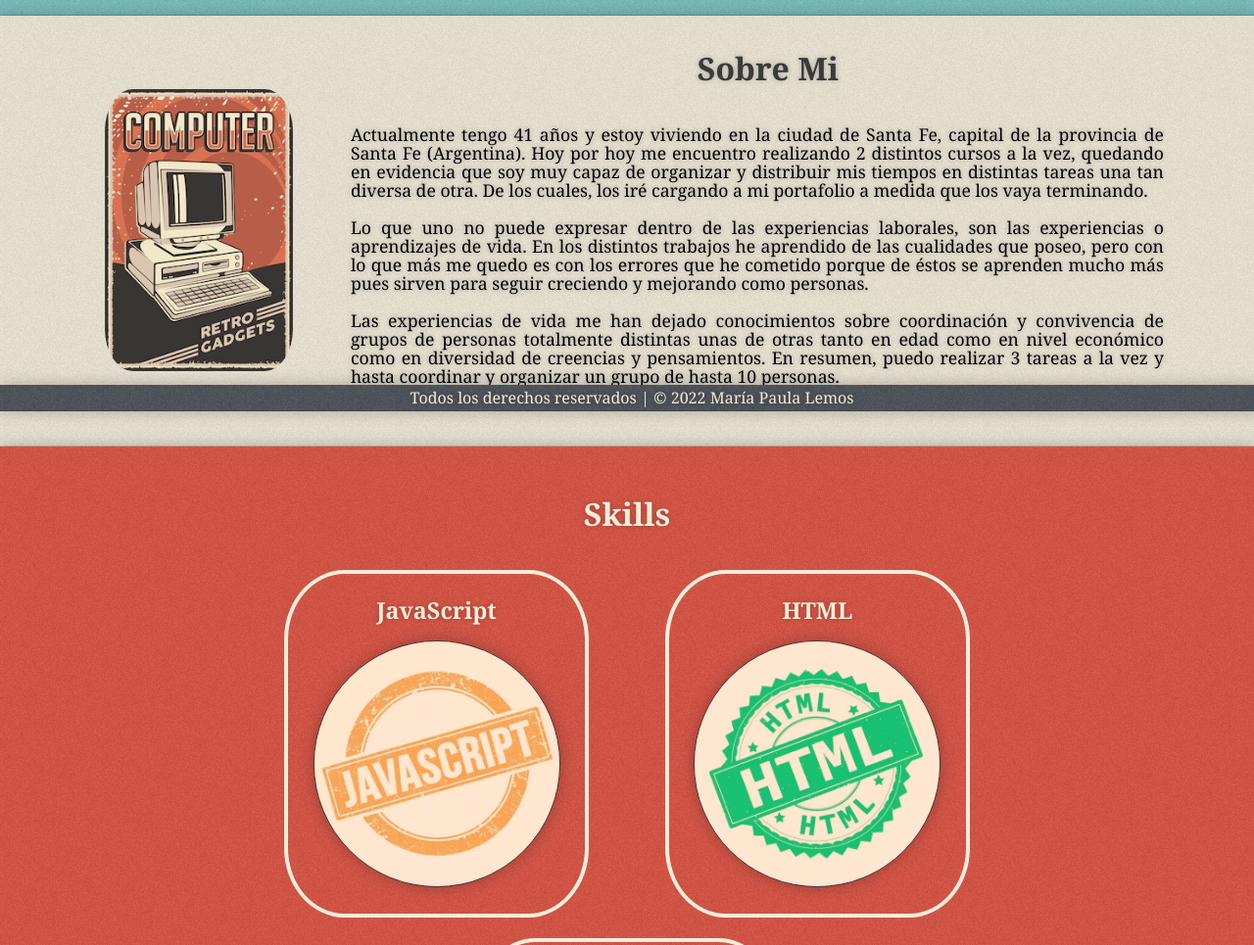
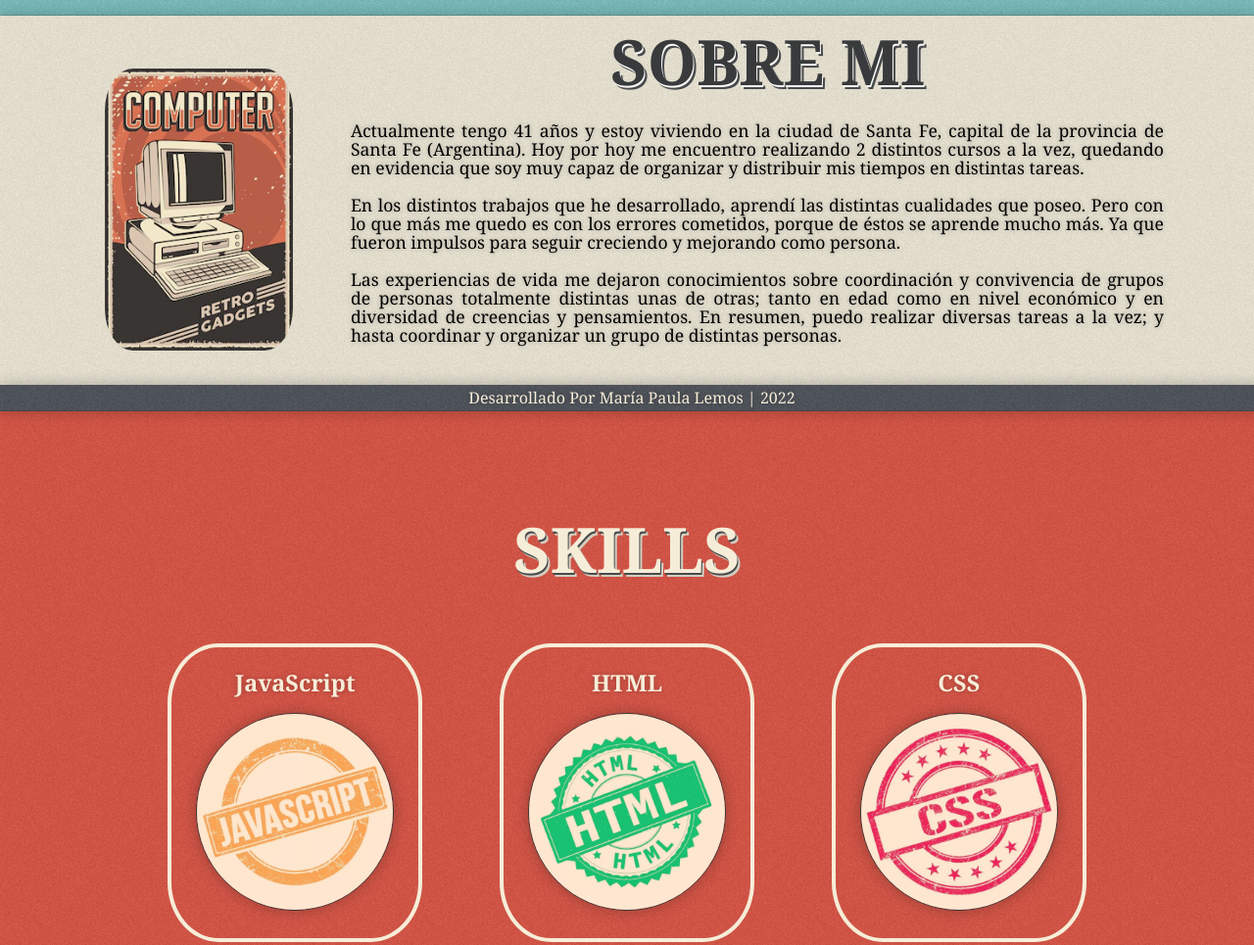
Before and after one commit to PaulaLemStaFe/Portafolio_OOA, a plain HTML site: page index.html in a window 1280 px wide. Shown: the part 380-1345 px from the top of the page at 98% size. Drawn offline with Linux system fonts and the light colour scheme.

Commit message:
Pequeños estilos, aun falta responsivo

```diff
--- a/css/style.css
+++ b/css/style.css
@@ -175,16 +175,24 @@ i {
 	height: 18em;
 }
 
+.sobre_mi_title {
+    margin-bottom: 0.8em;
+    line-height: 20px;
+}
+
 .sobre_mi_title, .hobbies_title {
     color: #383a3c;
 }
 
+.sobre_mi_title, .hobbies_title, .formacion_title, .proyectos_title {
+    text-shadow: 1px 2px #fcfaf7, 3px 4px #484a4d;
+}
+
 .sobre_mi_title, .skills_title, .hobbies_title, .formacion_title, .proyectos_title, .contacto_title {
-	font-size: 2em;
+	font-size: 4em;
     font-weight: bold;
-    margin-bottom: 1.2em;
-    line-height: 38px;
     text-align: center;
+    text-transform: uppercase;
 }
 
 .sobre_mi_text {
@@ -207,6 +215,10 @@ i {
     color: #F6EDD8;
 }
 
+.skills_title, .contacto_title {
+    text-shadow: 1px 2px #484a4d, 3px 4px #d4cebf;
+}
+
 .skills_list {
     width: 90%;
 	text-align: center;
@@ -216,6 +228,11 @@ i {
 .skills_list_item {
 	margin: 0 3.5%;
     padding: 1.4em 1.4em;
+}
+
+.skills_title, .hobbies_title, .formacion_title, .proyectos_title, .contacto_title {
+    margin: 1.2em 0;
+    line-height: 38px;
 }
 
 .skills_list_item, .hobbies_list_item, .formacion_list_item {
@@ -239,8 +256,8 @@ i {
 
 .skills_list_img, .hobbies_list_img {
     display: inline;
-    width: 250px;
-    height: 250px;
+    width: 200px;
+    height: 200px;
     border-radius: 100%;
     box-shadow: 0 0 15px rgb(0 0 0 / 25%);
     border-color: #383a3c;
--- a/index.html
+++ b/index.html
@@ -50,19 +50,19 @@
         <div class="sobre_mi">
             <div class="sobre_mi_decripcion">
                 <h2 class="sobre_mi_title">Sobre Mi</h2>
-                <p class="sobre_mi_text">Actualmente tengo 41 años y estoy viviendo en la ciudad de Santa Fe, capital de la provincia de Santa Fe (Argentina). Hoy por hoy me encuentro realizando 2 distintos cursos a la vez, quedando en evidencia que soy muy capaz de organizar y distribuir mis tiempos en distintas tareas una tan diversa de otra. De los cuales, los iré cargando a mi portafolio a medida que los vaya terminando.
+                <p class="sobre_mi_text">Actualmente tengo 41 años y estoy viviendo en la ciudad de Santa Fe, capital de la provincia de Santa Fe (Argentina). Hoy por hoy me encuentro realizando 2 distintos cursos a la vez, quedando en evidencia que soy muy capaz de organizar y distribuir mis tiempos en distintas tareas.
                 <br>
-                <br>Lo que uno no puede expresar dentro de las experiencias laborales, son las experiencias o aprendizajes de vida. En los distintos trabajos he aprendido de las cualidades que poseo, pero con lo que más me quedo es con los errores que he cometido porque de éstos se aprenden mucho más pues sirven para seguir creciendo y mejorando como personas.
+                <br>En los distintos trabajos que he desarrollado, aprendí las distintas cualidades que poseo. Pero con lo que más me quedo es con los errores cometidos, porque de éstos se aprende mucho más. Ya que fueron impulsos para seguir creciendo y mejorando como persona.
                 <br>
-                <br>Las experiencias de vida me han dejado conocimientos sobre coordinación y convivencia de grupos de personas totalmente distintas unas de otras tanto en edad como en nivel económico como en diversidad de creencias y pensamientos. En resumen, puedo realizar 3 tareas a la vez y hasta coordinar y organizar un grupo de hasta 10 personas.</p>
+                <br>Las experiencias de vida me dejaron conocimientos sobre coordinación y convivencia de grupos de personas totalmente distintas unas de otras; tanto en edad como en nivel económico y en diversidad de creencias y pensamientos. En resumen, puedo realizar diversas tareas a la vez; y hasta coordinar y organizar un grupo de distintas personas.</p>
             </div>
             <div class="sobre_mi_img">
                 <img class="img_compu_vintage" src="imagenes/perfil/poster-computadora-personal-retro-gadgets_2699-441.png" alt="Computadora Vintage" title="Computadora Vintage">
             </div>
         </div>
     </section>
-    <section class="habilidad" id="skills">
-        <div class="skills">
+    <section class="habilidad">
+        <div class="skills" id="skills">
             <h2 class="skills_title">Skills</h2>
             <ul class="skills_list">
                 <li class="skills_list_item">
@@ -199,7 +199,7 @@
     </section>
     <footer class="footer">
         <div class="derechos">
-            <p>Todos los derechos reservados | © 2022 María Paula Lemos</p>
+            <p>Desarrollado Por María Paula Lemos | 2022</p>
         </div>
     </footer>
 </body>
```
